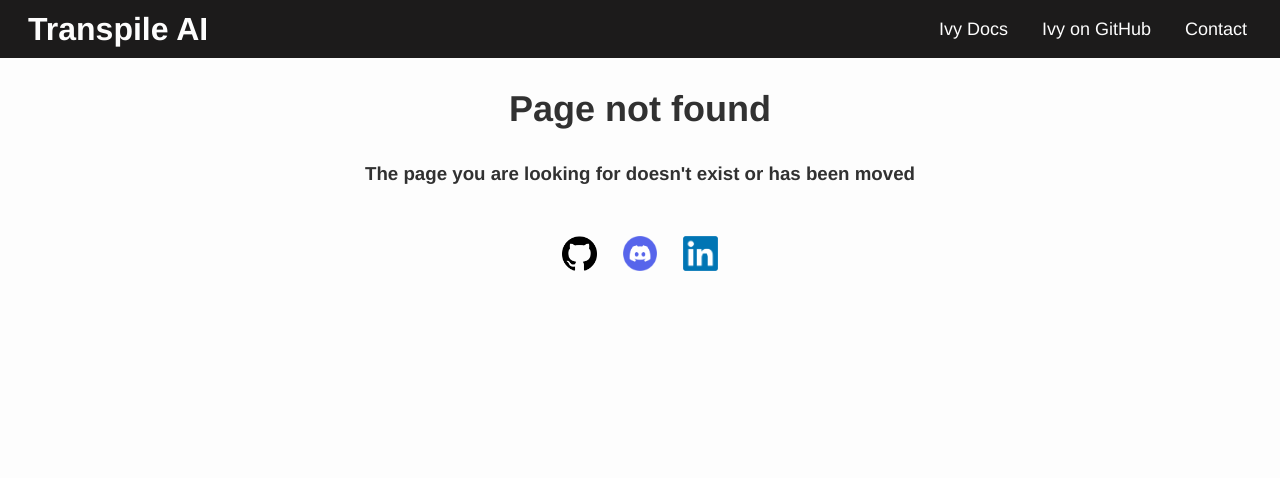
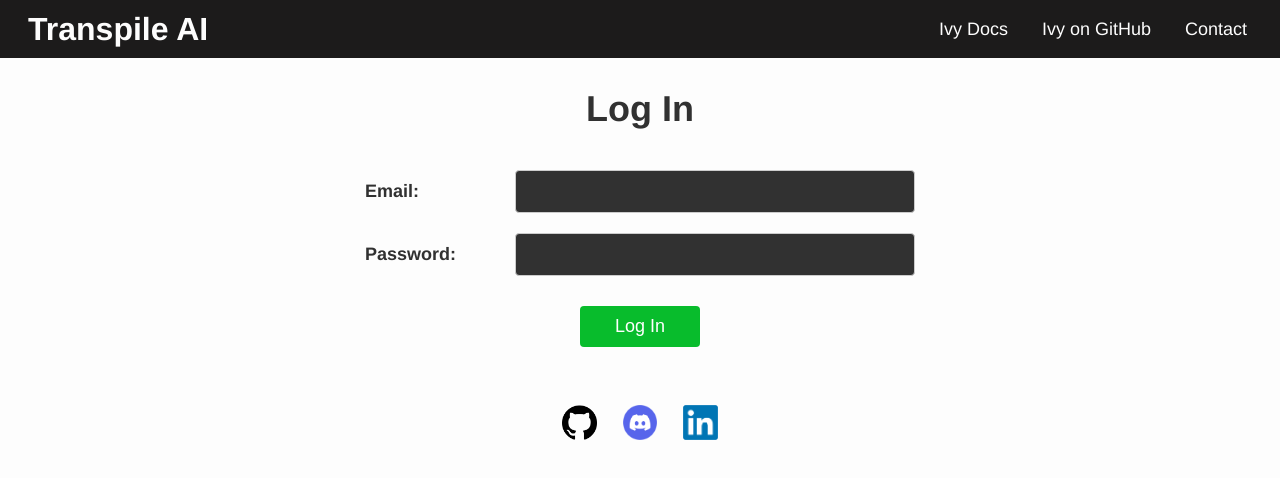
Before and after one commit to ivy-llc/ivy-llc.github.io, a Next.js app: page /login in a window 1280 px wide. Before the commit this address had no page. Shown: the top 478 px of the page. Built offline with nearby package versions, Linux system fonts and the light colour scheme.

Commit message:
add template login and signup pages

```diff
--- /dev/null
+++ b/src/app/login/page.tsx
@@ -0,0 +1,38 @@
+'use client';
+
+import React, { useState } from 'react';
+import 'src/styles/App.css';
+import 'src/styles/index.css';
+import 'src/styles/LandingPage.css';
+import 'src/styles/Login.css';
+import NavBar from 'src/components/NavBar';
+import SocialHandles from 'src/components/SocialHandles';
+
+export default function Login() {
+    const [email, setEmail] = useState('');
+    const [password, setPassword] = useState('');
+
+    const handleSubmit = (event) => {
+        event.preventDefault();
+        // Handle login logic here
+    };
+
+    return (
+        <>
+            <NavBar />
+            <h1>Log In</h1>
+            <form onSubmit={handleSubmit} className="login-form">
+                <label>
+                    Email:
+                    <input className="input-field" type="email" value={email} onChange={e => setEmail(e.target.value)} required />
+                </label>
+                <label>
+                    Password:
+                    <input className="input-field" type="password" value={password} onChange={e => setPassword(e.target.value)} required />
+                </label>
+                <input className="login-button" type="submit" value="Log In" />
+            </form>
+            <SocialHandles />
+        </>
+    );
+}
--- /dev/null
+++ b/src/styles/Login.css
@@ -0,0 +1,50 @@
+.login-form {
+    display: flex;
+    flex-direction: column;
+    width: 550px;
+    margin: 0 auto;
+}
+
+.login-form label {
+    display: flex;
+    justify-content: space-between;
+    align-items: center;
+    margin-top: 10px;
+    margin-bottom: 10px;
+    font-weight: bold;
+    font-size: 18px;
+}
+
+.login-form label>input {
+    margin-left: 10px;
+}
+
+.login-form input[type="email"],
+.login-form input[type="password"] {
+    padding: 10px;
+    border: 1px solid #ccc;
+    border-radius: 4px;
+    width: 400px;
+    box-sizing: border-box;
+    font-size: 18px;
+    background-color: #313131;
+    margin-top: 0px;
+    margin-bottom: 0px;
+}
+
+.login-button {
+    background-color: #08bc2c;
+    color: white;
+    /* border: 1px solid #313131; */
+    border: none;
+    border-radius: 4px;
+    padding: 10px 20px;
+    cursor: pointer;
+    width: 120px;
+    margin: 20px auto 10px auto;
+    font-size: 18px;
+}
+
+.login-button:hover {
+    background-color: #078f22;
+}
```
Also changed, not shown: src/app/signup/page.tsx (added, +38 -0 lines).
